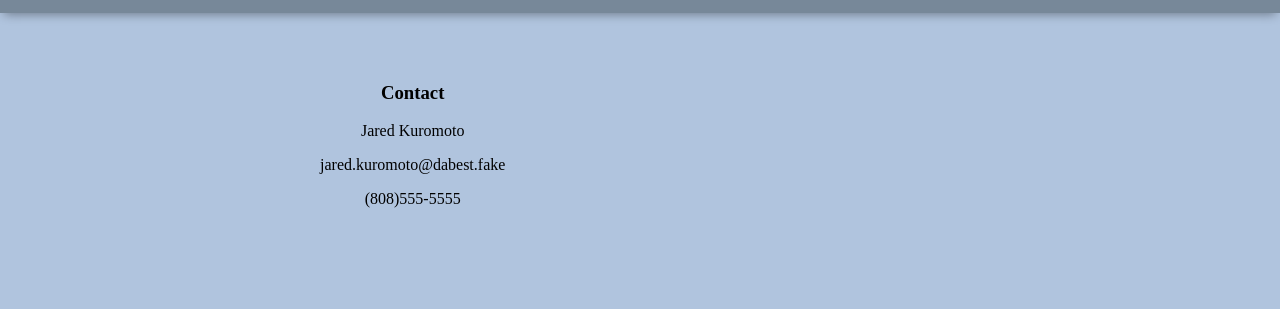
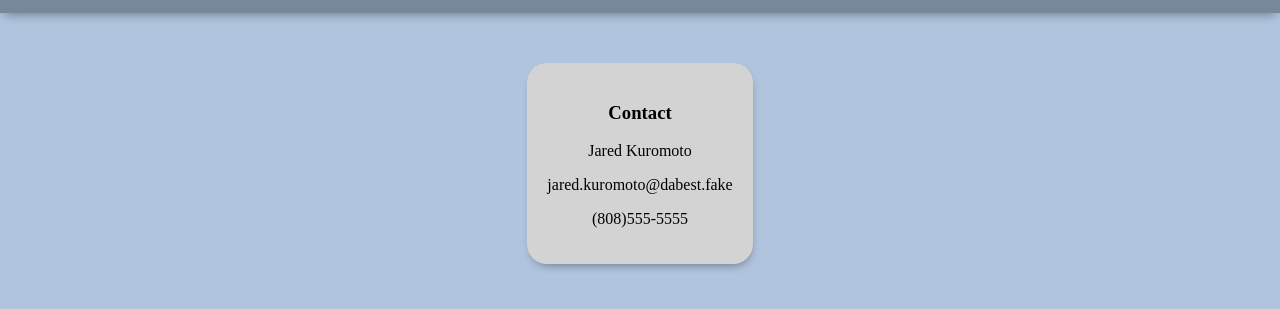
Before and after one commit to jkk290/restaurant-page, a website built with webpack: page src/template.html in a window 1280 px wide. Both pictures are taken after a click on the button "Contact". Shown: the part 87-396 px from the top of the page. Built offline with nearby package versions, Linux system fonts and the light colour scheme.

Commit message:
Finish styling webpage

```diff
--- a/src/contact.js
+++ b/src/contact.js
@@ -6,6 +6,7 @@ const Contact = (function() {
         contentSection.innerHTML = '';
 
         const contactContent = document.createElement('div');
+        contactContent.id = 'contact';
         contentSection.appendChild(contactContent);
 
         const contactTitle = document.createElement('h3');
--- a/src/styles.css
+++ b/src/styles.css
@@ -45,7 +45,6 @@ header h1 {
     display: flex;
     text-align: center;
     margin-top: 50px;
-    width: 50%;
 }
 
 #main-content {
@@ -61,7 +60,14 @@ header h1 {
 
 #menu {
     background-color: lightgray;
-    padding: 50px;
+    padding: 20px;
     border-radius: 20px;
     box-shadow: 1px 5px 10px -4px rgba(0,0,0,0.4);
 }
+
+#contact {
+    background-color: lightgray;
+    padding: 20px;
+    border-radius: 20px;
+    box-shadow: 1px 5px 10px -4px rgba(0,0,0,0.4);
+}
```
